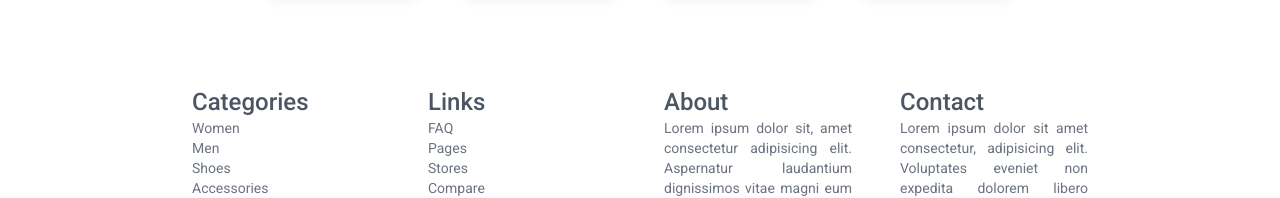
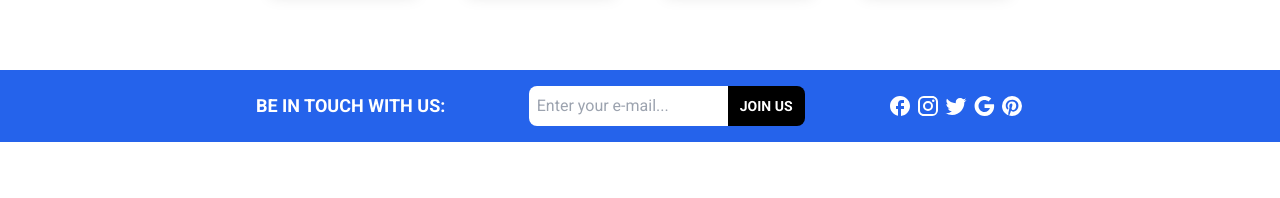
Before and after one commit to Shay213/ecommerce, a React (Vite) app in the folder client/: page / in a window 1280 px wide. Shown: the part 2914-3112 px from the top of the page. Built offline with nearby package versions, Linux system fonts and the light colour scheme.

Commit message:
Create contact component

```diff
--- /dev/null
+++ b/client/src/components/Contact.tsx
@@ -0,0 +1,38 @@
+import {
+	FacebookOutlined,
+	Instagram,
+	Twitter,
+	Google,
+	Pinterest,
+} from '@mui/icons-material'
+
+const Contact = () => {
+	return (
+		<div className='flex justify-center bg-blue-600 py-4 text-white'>
+			<div className='flex w-3/5 items-center justify-between'>
+				<span className='text-lg font-bold uppercase'>
+					be in touch with us:
+				</span>
+				<div className='flex overflow-hidden rounded-lg'>
+					<input
+						type='text'
+						placeholder='Enter your e-mail...'
+						className='border-none p-2 text-black outline-none'
+					/>
+					<button className='h-auto w-max bg-black px-3 text-sm font-bold uppercase'>
+						join us
+					</button>
+				</div>
+				<div className='flex items-center gap-1'>
+					<FacebookOutlined />
+					<Instagram />
+					<Twitter />
+					<Google />
+					<Pinterest />
+				</div>
+			</div>
+		</div>
+	)
+}
+
+export default Contact
--- a/client/src/pages/Home.tsx
+++ b/client/src/pages/Home.tsx
@@ -2,6 +2,7 @@ import FeaturedProducts from '../components/FeaturedProducts'
 import Slider from '../components/Slider'
 import { FeaturedType } from '../components/FeaturedProducts'
 import Categories from '../components/Categories'
+import Contact from '../components/Contact'
 
 const Home = () => {
 	return (
@@ -10,6 +11,7 @@ const Home = () => {
 			<FeaturedProducts type={FeaturedType.FEATURED} />
 			<Categories />
 			<FeaturedProducts type={FeaturedType.TRENDING} />
+			<Contact />
 		</div>
 	)
 }
```
